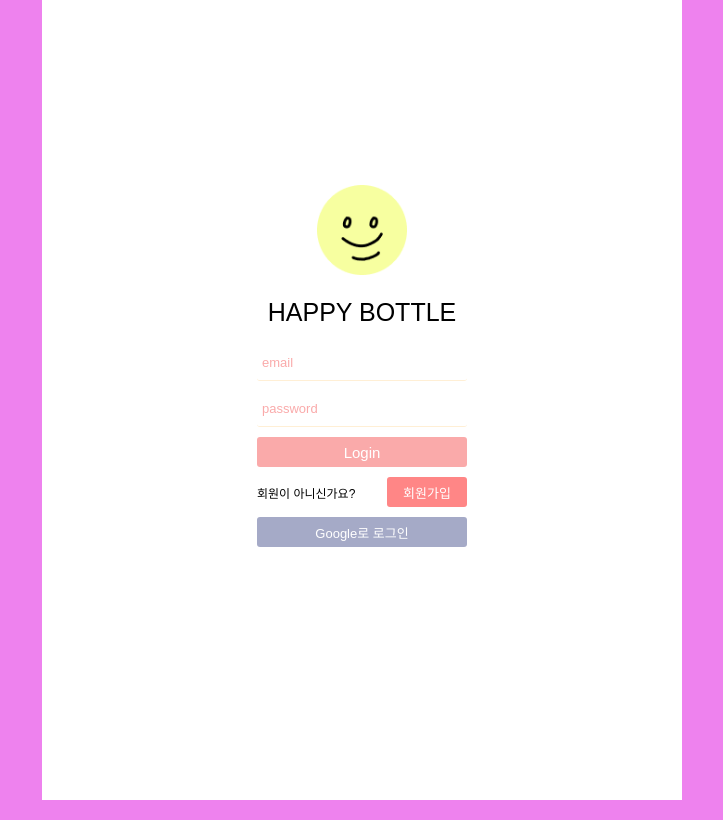
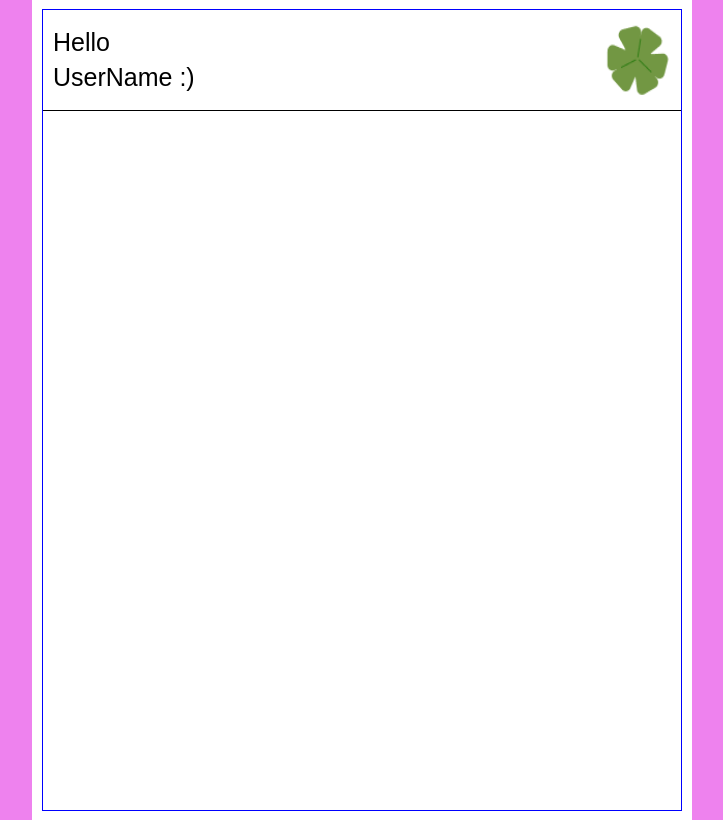
Before and after one commit to jayoung-cinnamon/happybottle, a React (Create React App) app: page / in a window 1280 px wide. Shown: the whole page, without its empty margins (278-1001 px from the left). Built offline with nearby package versions, Linux system fonts and the light colour scheme.

Commit message:
[STYLE] Add header-css

```diff
--- /dev/null
+++ b/src/components/HbMain/HbMain.tsx
@@ -0,0 +1,20 @@
+import React from "react";
+import Header from "components/Header";
+import styled from "styled-components";
+function HbMain() {
+  return (
+    <Container>
+      <Header></Header>
+    </Container>
+  );
+}
+
+export default HbMain;
+
+const Container = styled.div`
+  width: 100%;
+  height: 100%;
+  /* padding: 15px; */
+  /* min-height: 100%; */
+  border: 1px solid blue;
+`;
--- /dev/null
+++ b/src/components/HbMain/index.tsx
@@ -0,0 +1,2 @@
+export * from "./HbMain";
+export { default } from "./HbMain";
--- /dev/null
+++ b/src/components/Header/Header.tsx
@@ -0,0 +1,47 @@
+import React from "react";
+import styled from "styled-components";
+const Header = () => {
+  return (
+    <HeaderContainer>
+      <TextContainer>
+        <Hello>Hello</Hello>
+        <UserName>UserName :)</UserName>
+      </TextContainer>
+      <Clover />
+    </HeaderContainer>
+  );
+};
+
+export default Header;
+
+const HeaderContainer = styled.div`
+  margin-top: 10px;
+  border-bottom: 1px solid black;
+  width: 100%;
+  height: 90px;
+  display: flex;
+  justify-content: space-between;
+`;
+
+const TextContainer = styled.div`
+  display: flex;
+  flex-direction: column;
+  width: 50%;
+  padding: 10px;
+`;
+
+const Hello = styled.div`
+  font-size: 25px;
+  margin-bottom: 10px;
+`;
+
+const UserName = styled.div`
+  font-size: 25px;
+`;
+
+const Clover = styled.div`
+  width: 90px;
+  height: 90px;
+  background-image: url("images/main/Clover.png");
+  background-size: 100% 100%;
+`;
--- /dev/null
+++ b/src/components/Header/index.tsx
@@ -0,0 +1,2 @@
+export * from "./Header";
+export { default } from "./Header";
--- a/src/components/Main/Main.tsx
+++ b/src/components/Main/Main.tsx
@@ -2,7 +2,7 @@ import React, { useState, useCallback, useEffect } from "react";
 import styled, { css } from "styled-components";
 import useTimeout from "../../hooks/useTimeout";
 import Login from "components/Login";
-
+import HbMain from "components/HbMain";
 function Main() {
   const [splashScreen, SetSplashScreen] = useState(true);
 
@@ -20,7 +20,8 @@ function Main() {
           </SplashLogoContainer>
         </>
       )}
-      {!splashScreen && <Login></Login>}
+      {/* {!splashScreen && <Login></Login>} */}
+      {!splashScreen && <HbMain></HbMain>}
     </MainContainer>
   );
 }
@@ -37,6 +38,7 @@ const MainContainer = styled.div`
   display: flex;
   justify-content: center;
   align-items: center;
+  padding: 10px;
 `;
 
 const SplashLogoContainer = styled.div`
```
Also changed, not shown: public/images/main/Clover.png (added).
